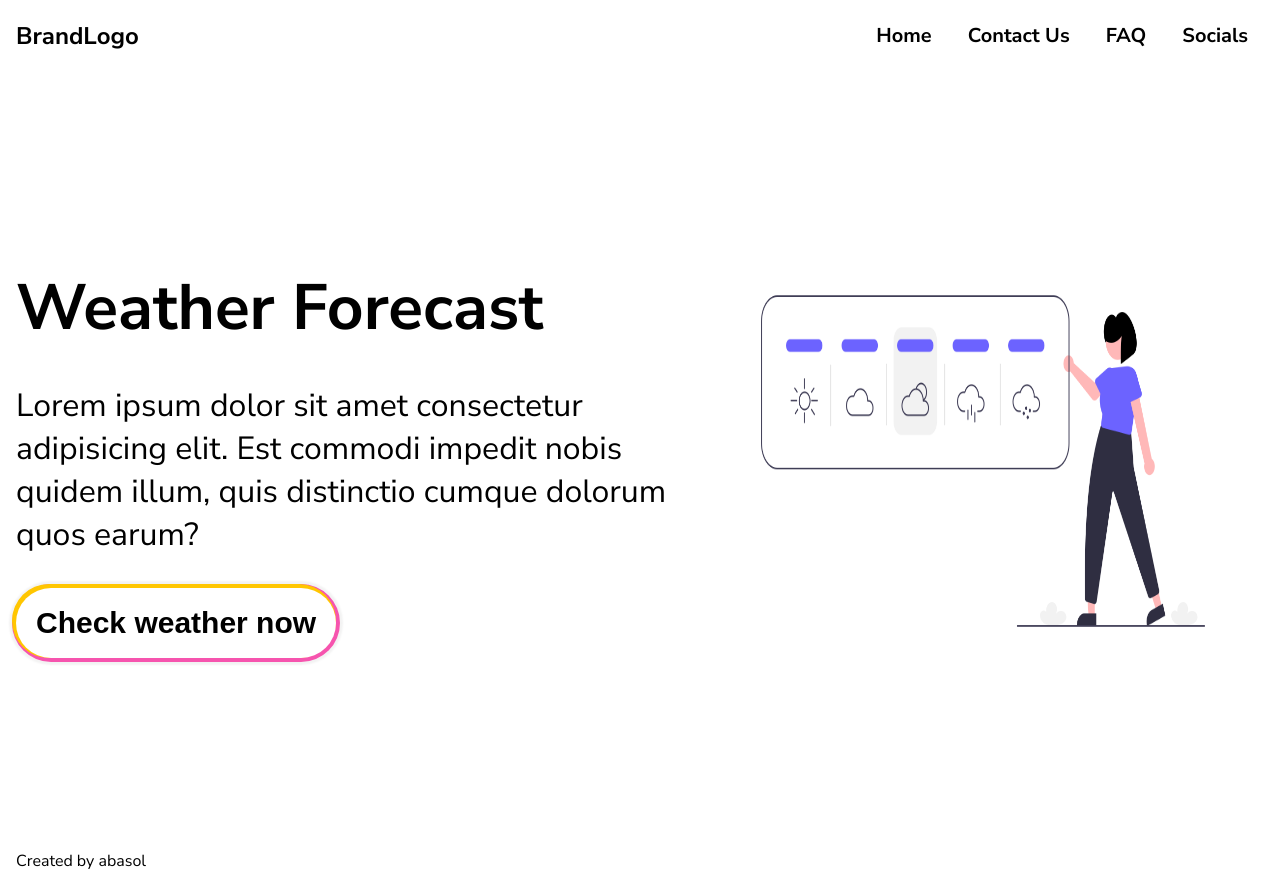
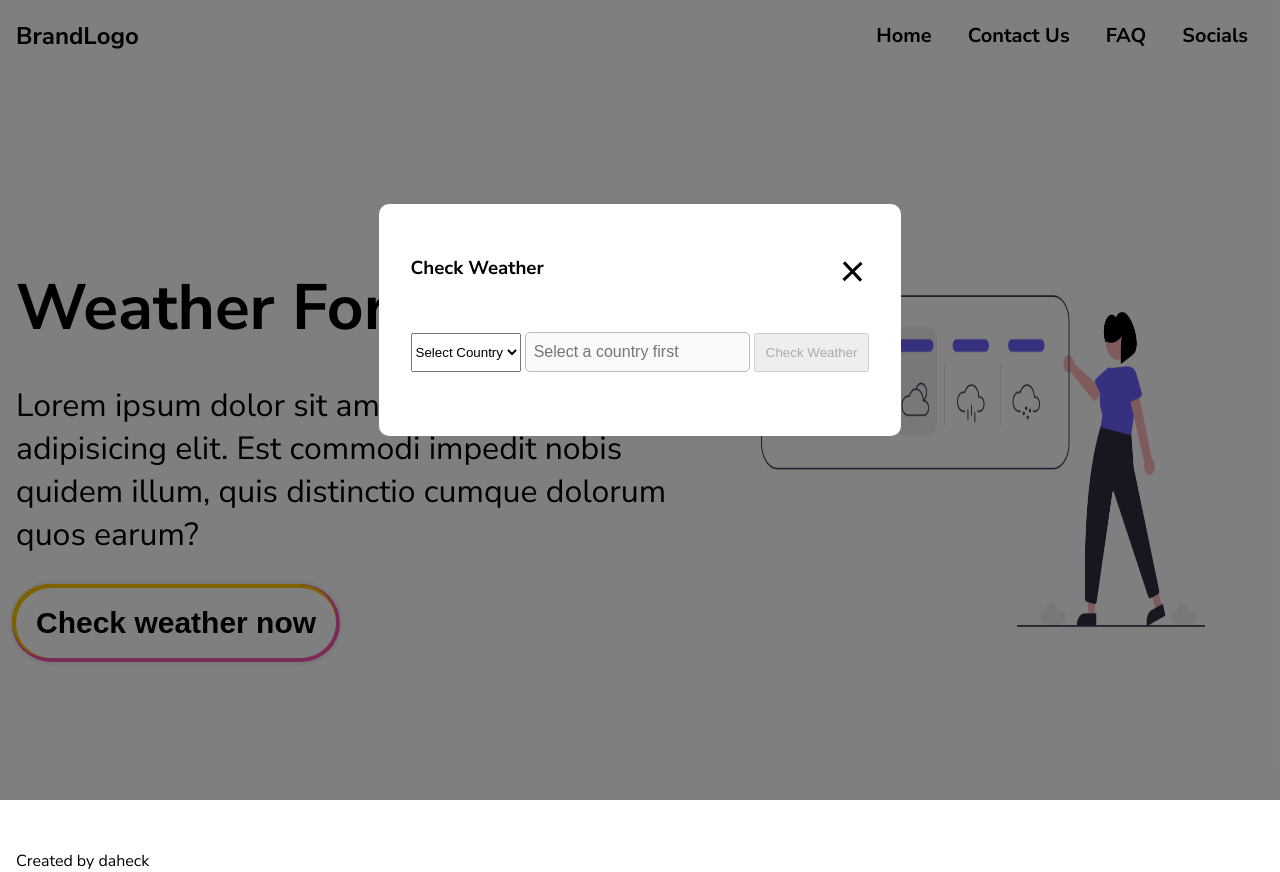
Before and after one commit to Abasolsss/weatherForecastTS, a website built with Vite: page index.html in a window 1280 px wide. Both pictures are taken after a click on the button "Check weather now". Built offline with nearby package versions, Linux system fonts and the light colour scheme; no server answers.

Commit message:
updated modal

```diff
--- a/index.html
+++ b/index.html
@@ -27,14 +27,27 @@
     </header>
 
     <main>
-      <!-- <section>
+      <section class="modalHide">
+          <div class="modalHandler">
+            <div class="modalHeader">
+                <div class="modalName">
+                  <h3>Check Weather</h3>
+                </div>
+                <div class="modalClose">
+                      <span></span>
+                      <span></span>
+                </div>
+            </div>
 
-        <select name="" id="selectCountry">
-          <option selected="true" disabled>Select Country</option>
-        </select>
-
-        <input type="text" name="" id="inputText" disabled />
-      </section> -->
+            <div class="modalBody">
+              <select name="" id="selectCountry">
+                <option selected="true" disabled>Select Country</option>
+              </select>
+              <input type="text" name="" id="inputText" disabled placeholder="Select a country first">
+              <button disabled class="newWeather">Check Weather</button>
+            </div>
+          </div>
+      </section>
       <!-- main page -->
       <section class="test">
         <div class="mainDiv">
@@ -46,7 +59,7 @@
               quos earum?
             </p>
 
-            <button class="checkWeather">Check weather now</button>
+            <button class="checkWeatherModal">Check weather now</button>
           </div>
 
           <div class="picture">
@@ -55,7 +68,7 @@
         </div>
       </section>
 
-      <footer class="footer">Created by abasol</footer>
+      <footer class="footer">Created by daheck</footer>
     </main>
   </body>
 </html>
--- a/src/main.ts
+++ b/src/main.ts
@@ -7,6 +7,7 @@ const APIKEY: string = "60f06bb755213c4c8e5887d8f7b59046";
 
 const weatherLink: string = `https://countriesnow.space/api/v0.1/countries`;
 
+
 interface weatherObject {
   test: string;
   err: string;
@@ -15,6 +16,7 @@ interface weatherObject {
 interface countryCityName {
   country: string;
   city: string;
+  selector: HTMLElement | null
 }
 
 async function weatherFunction(url: string): Promise<weatherObject> {
@@ -61,6 +63,7 @@ async function cityFunction(url: string): Promise<countryCityName> {
       });
 
       if (selectCountry instanceof HTMLSelectElement) {
+        const newWeather: HTMLButtonElement | null = document.querySelector(".newWeather")
         selectCountry.addEventListener("change", () => {
           const tests = selectCountry.value;
           console.log(tests);
@@ -70,21 +73,47 @@ async function cityFunction(url: string): Promise<countryCityName> {
           ) as HTMLInputElement;
 
           inputText.disabled = false;
+          inputText.setAttribute("placeholder", "Enter City")
+          if(newWeather) {
+            newWeather.disabled = false;
+            newWeather.classList.remove("disabledBtn")
+            newWeather.classList.add("checkWeatherBtn")
+
+            newWeather.addEventListener("click", () => {
+              console.log("Hello world")
+            })
+          }
         });
       }
     }
-
     return {
       country: "Test",
       city: "String",
+      selector: selectCountry
     };
   } catch {
     return {
       country: "Test",
       city: "String",
+      selector: null
     };
   }
 }
 cityFunction(weatherLink);
 
-//inputs
+
+//Show modal
+const modalBtn: HTMLButtonElement | null = document.querySelector(".checkWeatherModal")
+
+const modalClose: HTMLDivElement | null = document.querySelector(".modalClose")
+const modalDiv: HTMLDivElement | null = document.querySelector(".modalHide")
+
+modalBtn?.addEventListener("click", () => {
+    modalDiv?.classList.remove("modalHide")
+    modalDiv?.classList.add("modalShow")
+})
+
+modalClose?.addEventListener("click",() => {
+  modalDiv?.classList.remove("modalShow")
+    modalDiv?.classList.add("modalHide")
+})
--- a/src/style.css
+++ b/src/style.css
@@ -16,7 +16,14 @@ body {
   justify-content: space-between;
   align-items: center;
 }
-
+.modalHeader {
+  display: flex;
+  justify-content: space-between;
+  align-items: center;
+}
+h5 {
+  margin:0;
+}
 .navbar ul {
   list-style-type: none;
   padding: 0;
@@ -73,13 +80,13 @@ header {
   padding-inline: 1rem;
 }
 
-.checkWeather {
+.checkWeatherModal {
   display: inline-block;
   outline: 0;
   border: 0;
   cursor: pointer;
   text-decoration: none;
-  position: relative;
+  /* position: relative; */
   color: #000;
   background: #fff;
   line-height: 30px;
@@ -92,8 +99,110 @@ header {
   transition: all 0.2s;
 }
 
-.checkWeather:hover {
+.checkWeatherModal:hover {
   box-shadow: rgb(246, 84, 174) -2px -2px 0px 2px,
     rgb(255, 198, 0) 0px 0px 0px 4px, rgba(0, 0, 0, 0.05) 0px 0px 2px 7px;
-  transform: scale(1.01);
+  /* transform: scale(1.01); */
 }
+
+.modalShow {
+  background:rgba(1,1,1,0.5);
+  position: absolute;
+  right: 0;
+  left:0;
+  height: 100%;
+  display: flex;
+  justify-content: center;
+  align-items: center;
+  top:0;
+}
+
+.modalHide {
+display: none;
+}
+
+.modalHandler {
+    padding-inline: 2rem;
+    background: #ffffff;
+    border-radius: 0.625rem;
+    position: relative;
+    display: flex;
+    bottom: 5rem;
+    flex-direction: column;
+    justify-content: space-between;
+    padding-bottom: 4rem;
+}
+
+.modalClose {
+  width: 35px;
+  cursor: pointer;
+}
+.modalClose span {
+  height: 0.188rem;
+  background-color: #000;
+  display: block;
+  margin: 0.313rem;
+}
+.modalClose span:nth-child(1){
+  transform: translateY(7px) translateX(1px) rotate(47deg);
+}
+
+.modalClose span:nth-child(2){
+  transform: translateY(-1px) translateX(1px) rotate(136deg);
+}
+
+.modalHeader {
+  padding-block: 2rem;
+}
+
+#inputText {
+  border-radius: 5px;
+  background: rgb(249, 250, 250);
+  border: 1px solid rgb(181, 189, 196);
+  font-size: 16px;
+  /* height: 40px; */
+  line-height: 24px;
+  padding: 7px 8px;
+  color: rgb(8, 9, 10);
+  box-shadow: none;
+
+}
+
+#inputText:focus{
+  background-color: #fff;
+  border-color: #3b49df;
+  box-shadow: 1px 1px 0 #3b49df;
+}
+
+.checkWeatherBtn {
+  cursor: pointer;
+  outline: 0;
+  color: #fff;
+  background-color: #0d6efd;
+  border-color: #0d6efd;
+  display: inline-block;
+  font-weight: 400;
+  line-height: 1.5;
+  text-align: center;
+  border: 1px solid transparent;
+  padding: 6px 12px;
+  font-size: 16px;
+  border-radius: .25rem;
+  transition: color .15s ease-in-out,background-color .15s ease-in-out,border-color .15s ease-in-out,box-shadow .15s ease-in-out;
+}
+
+.newWeather {
+  padding-block: 0.625rem;
+  padding-inline: 0.625rem;
+}
+
+.checkWeatherBtn:hover {
+  color: #fff;
+  background-color: #0b5ed7;
+  border-color: #0a58ca;
+}
+
+#selectCountry {
+  padding-block: 0.625rem;
+
+}
```
